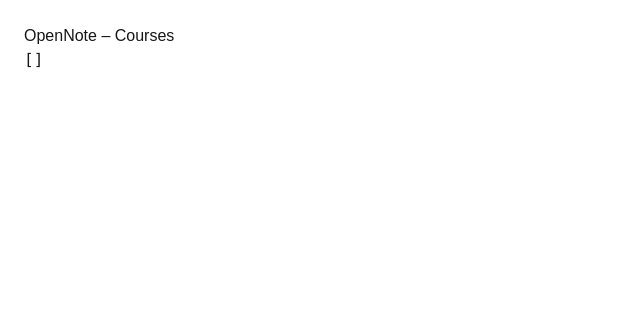
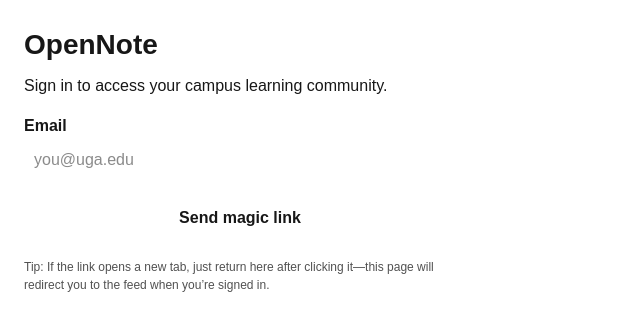
Before and after one commit to aidyncodes/opennote, a Next.js app: page / in a window 1280 px wide. Shown: the top 330 px of the page, without its empty margins (0-640 px from the left). Built offline with nearby package versions, Linux system fonts and the light colour scheme; no server answers; the database is empty.

Commit message:
Add login flow and feed/upload pages

```diff
--- /dev/null
+++ b/app/dashboard/page.tsx
@@ -0,0 +1,2 @@
+// personal profile
+// stores all posts from this.user, following, followers, categorize personal notes and others notes.
--- /dev/null
+++ b/app/feed/page.tsx
@@ -0,0 +1,155 @@
+// http://localhost:3000/feed
+// MAIN FEED PAGE
+// protected, redirected to login if not signed in
+"use client";
+
+import { useEffect, useMemo, useState } from "react";
+import { useRouter } from "next/navigation";
+import { supabase } from "../../lib/supabaseClient";
+
+type Course = { id: number; code: string; name: string };
+type PostRow = {
+  id: number;
+  course_id: number;
+  title: string;
+  body: string | null;
+  file_path: string | null;
+  created_at: string;
+  upvotes: number;
+};
+
+export default function FeedPage() {
+  const router = useRouter();
+
+  const [courses, setCourses] = useState<Course[]>([]);
+  const [courseId, setCourseId] = useState<number | "">("");
+  const [posts, setPosts] = useState<PostRow[]>([]);
+  const [status, setStatus] = useState("");
+  const [userEmail, setUserEmail] = useState<string>("");
+
+  // Protect this page: if not logged in, go to login
+  useEffect(() => {
+    (async () => {
+      const { data } = await supabase.auth.getUser();
+      if (!data.user) {
+        router.replace("/");
+        return;
+      }
+      setUserEmail(data.user.email ?? "");
+    })();
+
+    // Also react to auth changes (login/logout)
+    const { data: sub } = supabase.auth.onAuthStateChange((_event, session) => {
+      if (!session?.user) router.replace("/");
+    });
+
+    return () => sub.subscription.unsubscribe();
+  }, [router]);
+
+  useEffect(() => {
+    (async () => {
+      const { data, error } = await supabase
+        .from("courses")
+        .select("id,code,name")
+        .order("code");
+
+      if (error) setStatus(`Error loading courses: ${error.message}`);
+      else setCourses((data as Course[]) ?? []);
+    })();
+  }, []);
+
+  async function loadPosts(selectedCourseId?: number | "") {
+    setStatus("");
+
+    let q = supabase
+      .from("post_vote_counts")
+      .select("id,course_id,title,body,file_path,created_at,upvotes")
+      .order("created_at", { ascending: false })
+      .limit(50);
+
+
+    if (selectedCourseId) {
+        q = q.eq("course_id", selectedCourseId);
+    }
+
+    const { data, error } = await q;
+    if (error) setStatus(`Error loading posts: ${error.message}`);
+    else setPosts((data as PostRow[]) ?? []);
+  }
+
+  useEffect(() => {
+    loadPosts(courseId);
+    // eslint-disable-next-line react-hooks/exhaustive-deps
+  }, [courseId]);
+
+  const postsWithUrls = useMemo(() => {
+    const base = process.env.NEXT_PUBLIC_SUPABASE_URL!;
+    return posts.map((p) => ({
+      ...p,
+      fileUrl: p.file_path ? `${base}/storage/v1/object/public/notes/${p.file_path}` : null,
+    }));
+  }, [posts]);
+
+  async function signOut() {
+    await supabase.auth.signOut();
+    router.replace("/");
+  }
+
+  return (
+    <main style={{ padding: 24, maxWidth: 900 }}>
+      <div style={{ display: "flex", justifyContent: "space-between", gap: 12, alignItems: "center" }}>
+        <h1 style={{ fontSize: 24, fontWeight: 600 }}>Feed</h1>
+        <div style={{ display: "flex", gap: 12, alignItems: "center" }}>
+          {userEmail && <span style={{ fontSize: 12, opacity: 0.8 }}>{userEmail}</span>}
+          <button onClick={signOut} style={{ padding: "8px 10px", borderRadius: 10, fontWeight: 700 }}>
+            Sign out
+          </button>
+        </div>
+      </div>
+
+      <div style={{ marginTop: 12 }}>
+        <label style={{ fontWeight: 600, marginRight: 8 }}>Course:</label>
+        <select
+          value={courseId}
+          onChange={(e) => setCourseId(e.target.value ? Number(e.target.value) : "")}
+          style={{ padding: 10, borderRadius: 8 }}
+        >
+          <option value="">All courses</option>
+          {courses.map((c) => (
+            <option key={c.id} value={c.id}>
+              {c.code} — {c.name}
+            </option>
+          ))}
+        </select>
+
+        <a href="/upload" style={{ marginLeft: 12 }}>
+          Upload notes
+        </a>
+      </div>
+
+      <div style={{ marginTop: 16, display: "grid", gap: 12 }}>
+        {postsWithUrls.map((p) => (
+          <article key={p.id} style={{ border: "1px solid #ddd", borderRadius: 12, padding: 16 }}>
+            <div style={{ display: "flex", justifyContent: "space-between", gap: 12 }}>
+              <h2 style={{ fontSize: 18, fontWeight: 700 }}>{p.title}</h2>
+              <div style={{ fontWeight: 600 }}>▲ {p.upvotes}</div>
+            </div>
+
+            {p.body && <p style={{ marginTop: 8 }}>{p.body}</p>}
+
+            <div style={{ marginTop: 10, display: "flex", gap: 12, alignItems: "center" }}>
+              {p.fileUrl && (
+                <a href={p.fileUrl} target="_blank" rel="noreferrer">
+                  View file
+                </a>
+              )}
+              <span style={{ opacity: 0.7, fontSize: 12 }}>{new Date(p.created_at).toLocaleString()}</span>
+            </div>
+          </article>
+        ))}
+      </div>
+
+      {status && <p style={{ marginTop: 12 }}>{status}</p>}
+    </main>
+  );
+}
--- a/app/page.tsx
+++ b/app/page.tsx
@@ -1,22 +1,84 @@
+// http://localhost:3000/
+// LOGIN PAGE
+"use client";
+
+import { useEffect, useState } from "react";
+import { useRouter } from "next/navigation";
 import { supabase } from "../lib/supabaseClient";
 
-export default async function Page() {
-  const { data, error } = await supabase
-    .from("courses")
-    .select("*")
-    .order("code");
+export default function LoginPage() {
+  const router = useRouter();
+  const [email, setEmail] = useState("");
+  const [status, setStatus] = useState<string>("");
+  const [busy, setBusy] = useState(false);
+
+  // If already logged in, go to feed
+  useEffect(() => {
+    (async () => {
+      const { data } = await supabase.auth.getUser();
+      if (data.user) router.replace("/feed");
+    })();
+  }, [router]);
+
+  async function signInWithMagicLink(e: React.FormEvent) {
+    e.preventDefault();
+    setStatus("");
+    setBusy(true);
+
+    try {
+      const trimmed = email.trim().toLowerCase();
+      if (!trimmed) throw new Error("Enter your email.");
+
+      // Optional: UGA-only gate for MVP
+      // if (!trimmed.endsWith("@uga.edu")) throw new Error("Use your @uga.edu email.");
+
+      const { error } = await supabase.auth.signInWithOtp({
+        email: trimmed,
+      });
+
+      if (error) throw error;
+
+      setStatus("Check your email for the sign-in link.");
+      setEmail("");
+    } catch (err: any) {
+      setStatus(err?.message ?? "Sign-in failed.");
+    } finally {
+      setBusy(false);
+    }
+  }
 
   return (
-    <main style={{ padding: 24 }}>
-      <h1>OpenNote – Courses</h1>
+    <main style={{ padding: 24, maxWidth: 480 }}>
+      <h1 style={{ fontSize: 28, fontWeight: 700 }}>OpenNote</h1>
+      <p style={{ marginTop: 8 }}>
+        Sign in to access your campus learning community.
+      </p>
 
-      {error && (
-        <p style={{ color: "red" }}>
-          Error: {error.message}
-        </p>
-      )}
+      <form onSubmit={signInWithMagicLink} style={{ marginTop: 16, display: "grid", gap: 12 }}>
+        <label>
+          <div style={{ fontWeight: 600 }}>Email</div>
+          <input
+            value={email}
+            onChange={(e) => setEmail(e.target.value)}
+            placeholder="you@uga.edu"
+            style={{ width: "100%", padding: 10, borderRadius: 8 }}
+          />
+        </label>
 
-      <pre>{JSON.stringify(data, null, 2)}</pre>
+        <button
+          type="submit"
+          disabled={busy}
+          style={{ padding: 12, borderRadius: 10, fontWeight: 700, opacity: busy ? 0.7 : 1 }}
+        >
+          {busy ? "Sending..." : "Send magic link"}
+        </button>
+
+        {status && <p style={{ marginTop: 8 }}>{status}</p>}
+      </form>
+
+      <p style={{ marginTop: 16, fontSize: 12, opacity: 0.75 }}>
+        Tip: If the link opens a new tab, just return here after clicking it—this page will redirect you to the feed when you’re signed in.
+      </p>
     </main>
   );
 }
```
Also changed, not shown: app/upload/page.tsx (added).
